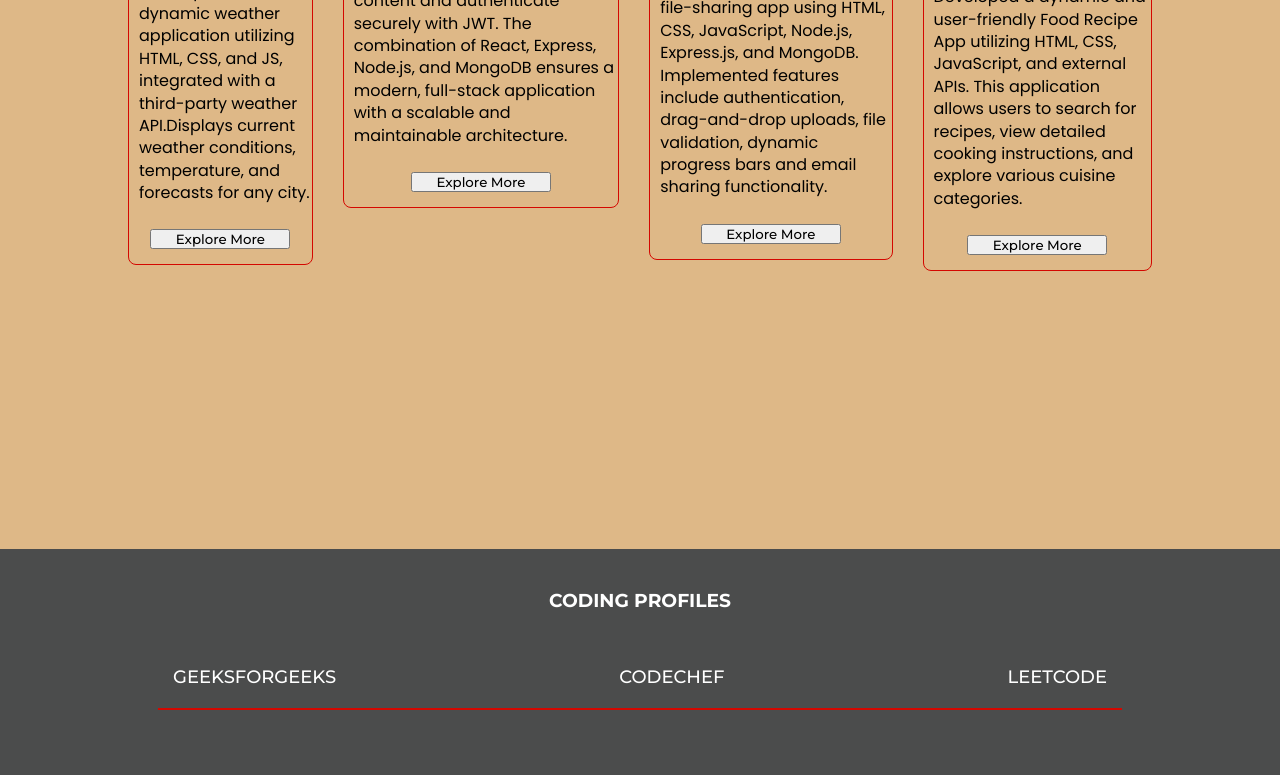
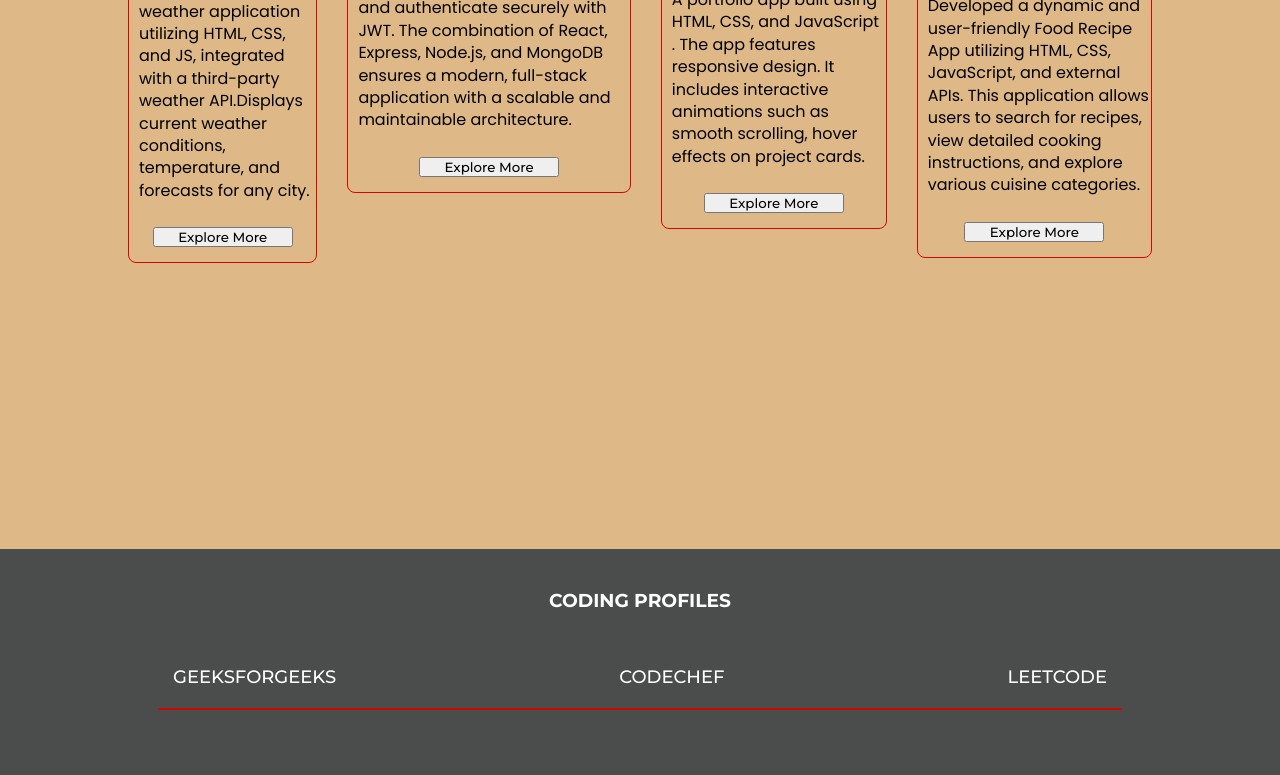
Before and after one commit to khushi2301/kgar, a plain HTML site: page index.html in a window 1280 px wide. Shown: the part 1741-2516 px from the top of the page. Drawn offline with Linux system fonts and the light colour scheme.

Commit message:
Update index.html

```diff
--- a/index.html
+++ b/index.html
@@ -101,7 +101,7 @@
 
 
                     <h3>Portfolio Website</h3>
-                    <p>Created a secure full-stack file-sharing app using HTML, CSS, JavaScript, Node.js, Express.js, and MongoDB. Implemented features include authentication, drag-and-drop uploads, file validation, dynamic progress bars and email sharing functionality.</p>
+                    <p>A portfolio app built using HTML, CSS, and JavaScript . The app features responsive design. It includes interactive animations such as smooth scrolling, hover effects on project cards.</p>
                     <a href="https://my-portfolio-swart-three-75.vercel.app/"><button class="btn btn2">Explore More</button></a>
                 </div>
                 <div class="portfolio-child">
```
